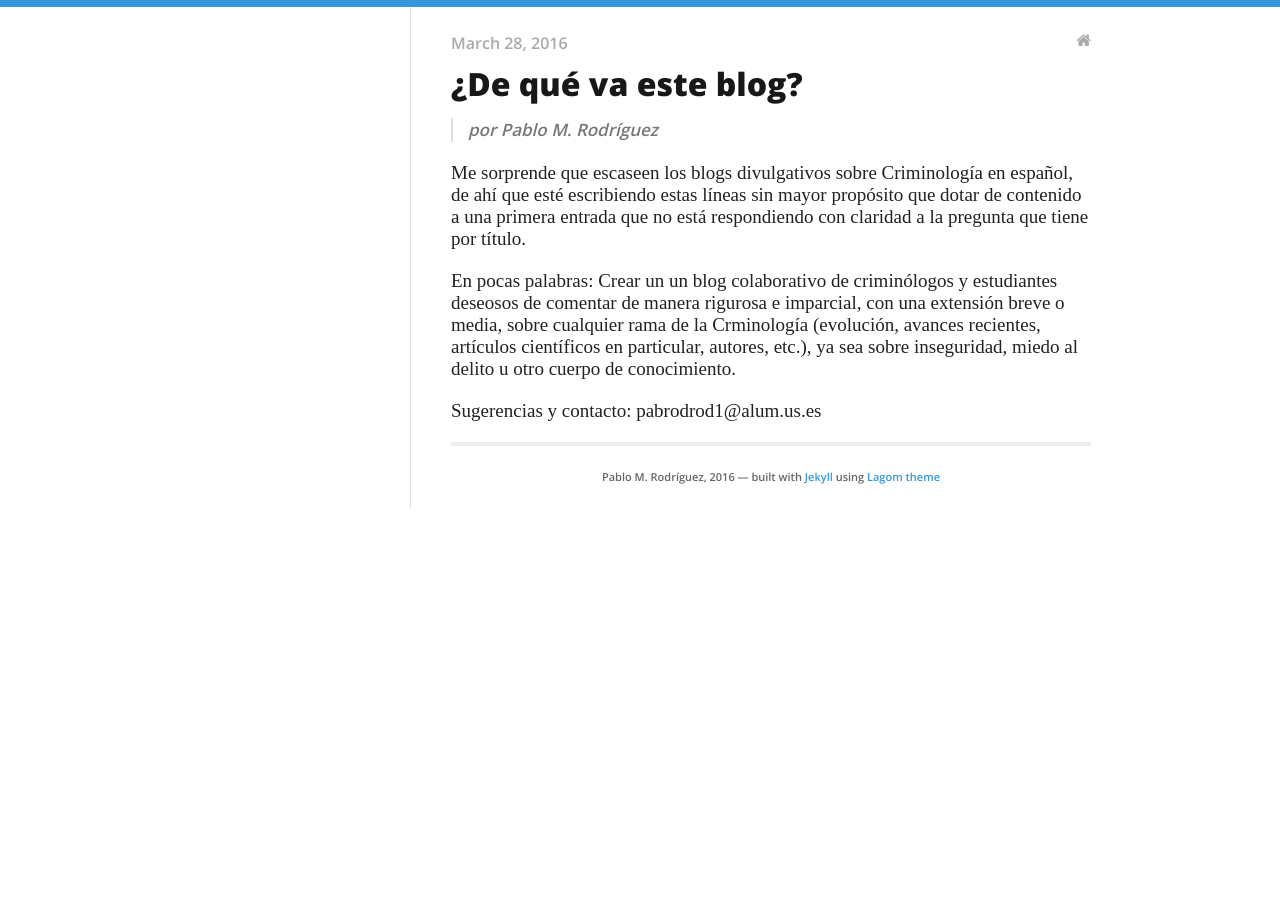
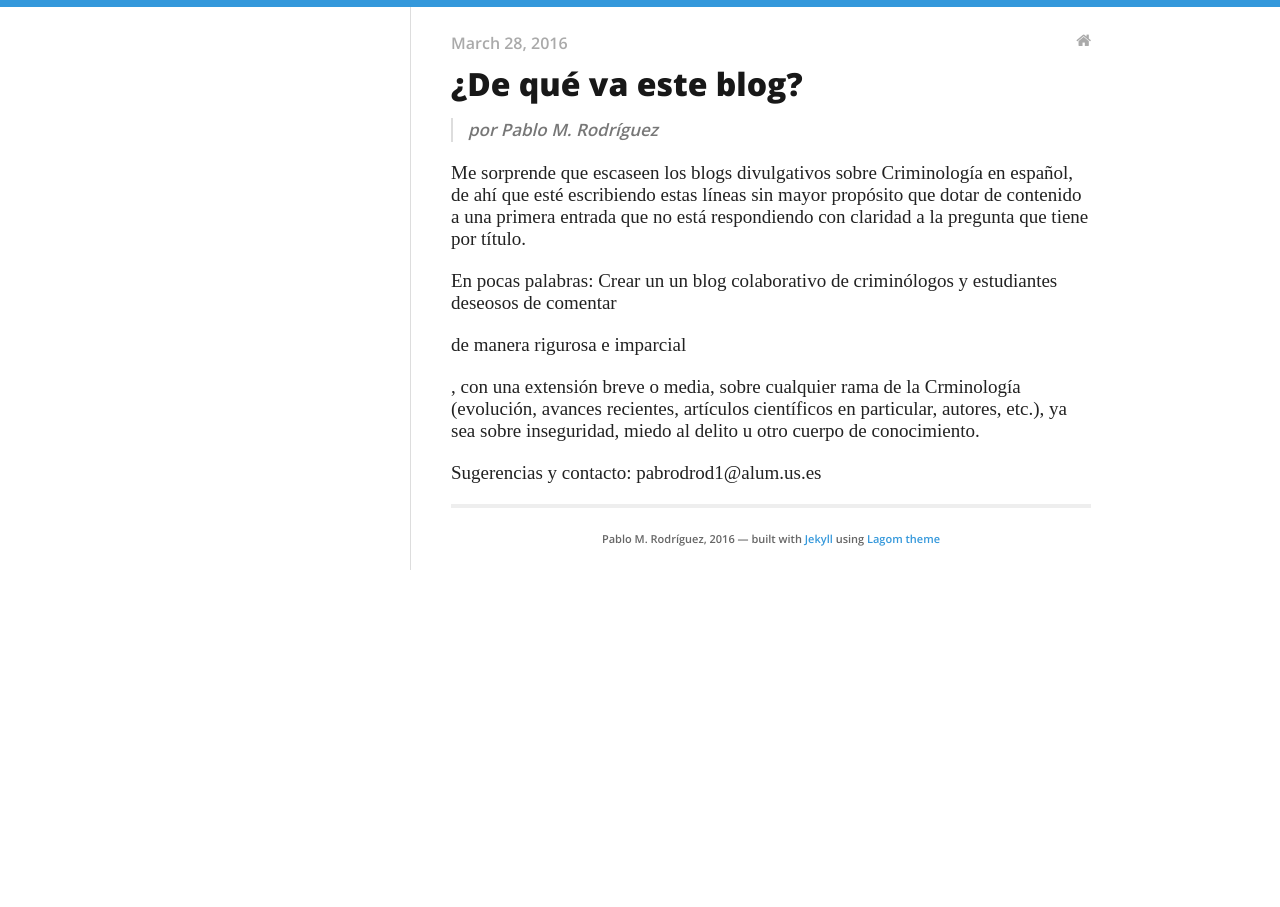
Before and after one commit to fearofcrime/fearofcrime.github.io, a Jekyll site: the page built from _posts/2016-03-28-presentacion.md, in a window 1280 px wide. Built offline with Jekyll 4.4.1, drawn with Linux system fonts in a browser that asks for light colours; nearby versions of some CDN libraries.

```diff
--- a/_posts/2016-03-28-presentacion.md
+++ b/_posts/2016-03-28-presentacion.md
@@ -9,7 +9,7 @@ categories:
 <font face="Times New Roman" style="font-size:19px">
 <p>Me sorprende que escaseen los blogs divulgativos sobre Criminología en español, de ahí que esté escribiendo estas líneas sin mayor propósito que dotar de contenido a una primera entrada que no está respondiendo con claridad a la pregunta que tiene por título.</p>
 
-<p>En pocas palabras: Crear un un blog colaborativo de criminólogos y estudiantes deseosos de comentar <i>de manera rigurosa e imparcial</i>, con una extensión breve o media, sobre cualquier rama de la Crminología (evolución, avances recientes, artículos científicos en particular, autores, etc.), ya sea sobre inseguridad, miedo al delito u otro cuerpo de conocimiento.</p>
+<p>En pocas palabras: Crear un un blog colaborativo de criminólogos y estudiantes deseosos de comentar <p><i>de manera rigurosa e imparcial</i></p>, con una extensión breve o media, sobre cualquier rama de la Crminología (evolución, avances recientes, artículos científicos en particular, autores, etc.), ya sea sobre inseguridad, miedo al delito u otro cuerpo de conocimiento.</p>
 
 <p>Sugerencias y contacto: pabrodrod1@alum.us.es</p>
 
```
